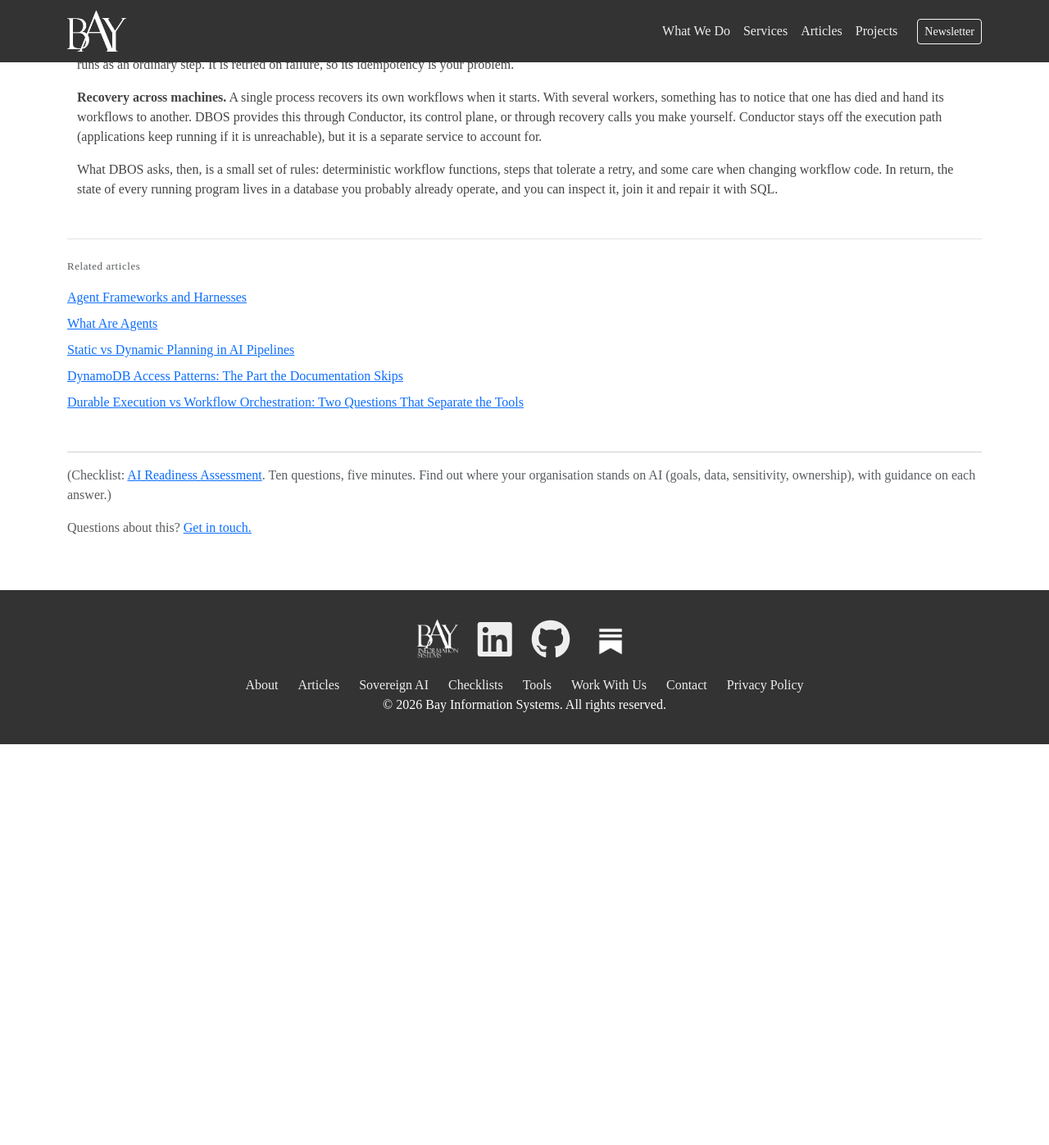
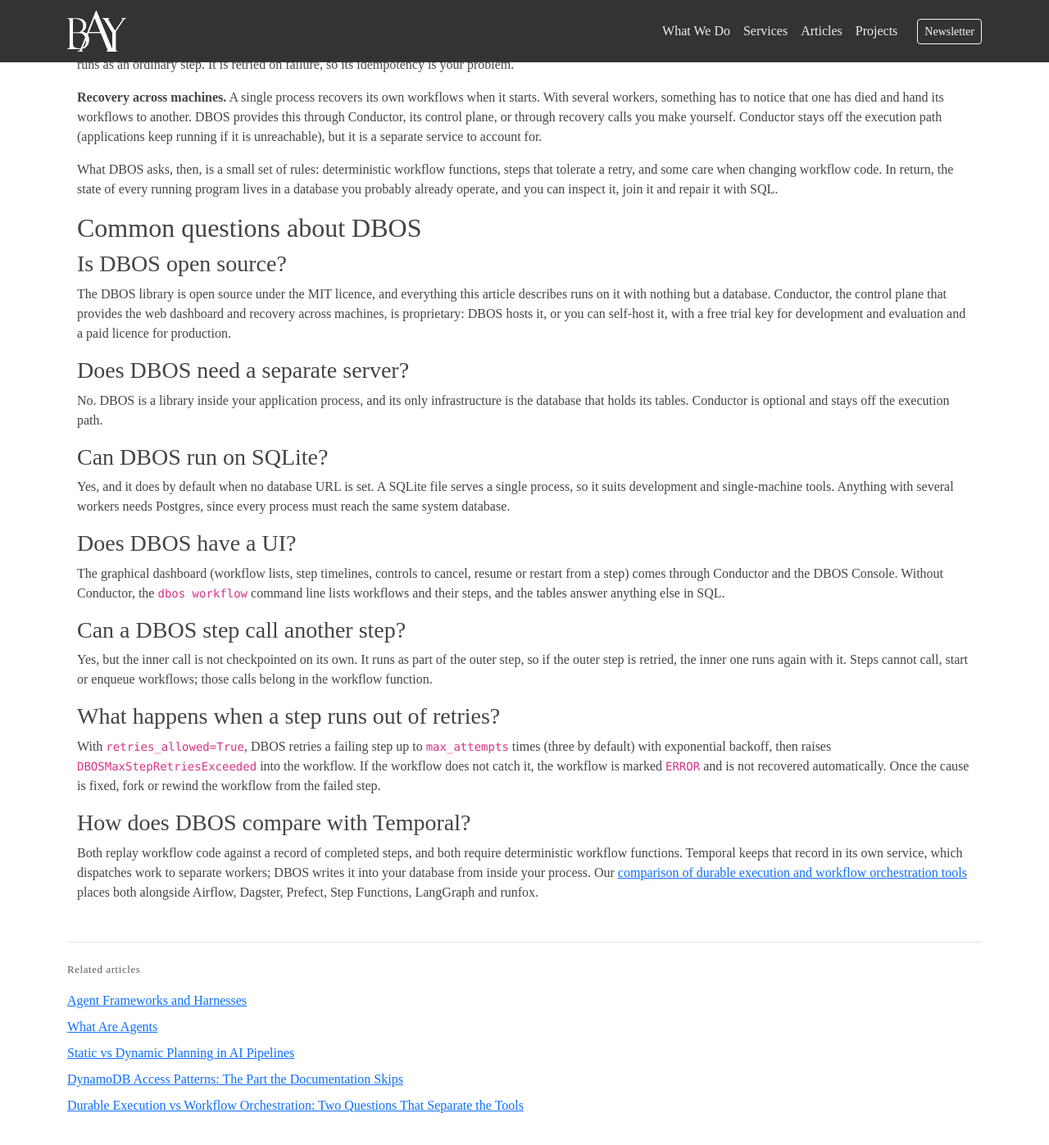
Before and after one commit to bayinfosys/bayinfosys.github.io, a Jekyll site: the page built from _posts/2026-01-01-112-dbos.md, in a window 1280 px wide and 1400 px high, scrolled down 4559 px. Shown: the top 1397 px of the window at 82% size. Built offline with Jekyll 4.4.1, drawn with Linux system fonts in a browser that asks for light colours; before the commit the page ends 5467 px from its top, so only the background shows below that.

Commit message:
dbos article added faq

```diff
--- a/_posts/2026-01-01-112-dbos.md
+++ b/_posts/2026-01-01-112-dbos.md
@@ -266,3 +266,45 @@
 
 What DBOS asks, then, is a small set of rules: deterministic workflow functions, steps that tolerate a retry, and some care when changing workflow code.
 In return, the state of every running program lives in a database you probably already operate, and you can inspect it, join it and repair it with SQL.
+
+## Common questions about DBOS
+
+### Is DBOS open source?
+
+The DBOS library is open source under the MIT licence, and everything this article describes runs on it with nothing but a database.
+Conductor, the control plane that provides the web dashboard and recovery across machines, is proprietary: DBOS hosts it, or you can self-host it, with a free trial key for development and evaluation and a paid licence for production.
+
+### Does DBOS need a separate server?
+
+No.
+DBOS is a library inside your application process, and its only infrastructure is the database that holds its tables.
+Conductor is optional and stays off the execution path.
+
+### Can DBOS run on SQLite?
+
+Yes, and it does by default when no database URL is set.
+A SQLite file serves a single process, so it suits development and single-machine tools.
+Anything with several workers needs Postgres, since every process must reach the same system database.
+
+### Does DBOS have a UI?
+
+The graphical dashboard (workflow lists, step timelines, controls to cancel, resume or restart from a step) comes through Conductor and the DBOS Console.
+Without Conductor, the `dbos workflow` command line lists workflows and their steps, and the tables answer anything else in SQL.
+
+### Can a DBOS step call another step?
+
+Yes, but the inner call is not checkpointed on its own.
+It runs as part of the outer step, so if the outer step is retried, the inner one runs again with it.
+Steps cannot call, start or enqueue workflows; those calls belong in the workflow function.
+
+### What happens when a step runs out of retries?
+
+With `retries_allowed=True`, DBOS retries a failing step up to `max_attempts` times (three by default) with exponential backoff, then raises `DBOSMaxStepRetriesExceeded` into the workflow.
+If the workflow does not catch it, the workflow is marked `ERROR` and is not recovered automatically.
+Once the cause is fixed, fork or rewind the workflow from the failed step.
+
+### How does DBOS compare with Temporal?
+
+Both replay workflow code against a record of completed steps, and both require deterministic workflow functions.
+Temporal keeps that record in its own service, which dispatches work to separate workers; DBOS writes it into your database from inside your process.
+Our [comparison of durable execution and workflow orchestration tools](/library/113-durable-execution.html) places both alongside Airflow, Dagster, Prefect, Step Functions, LangGraph and runfox.
```
